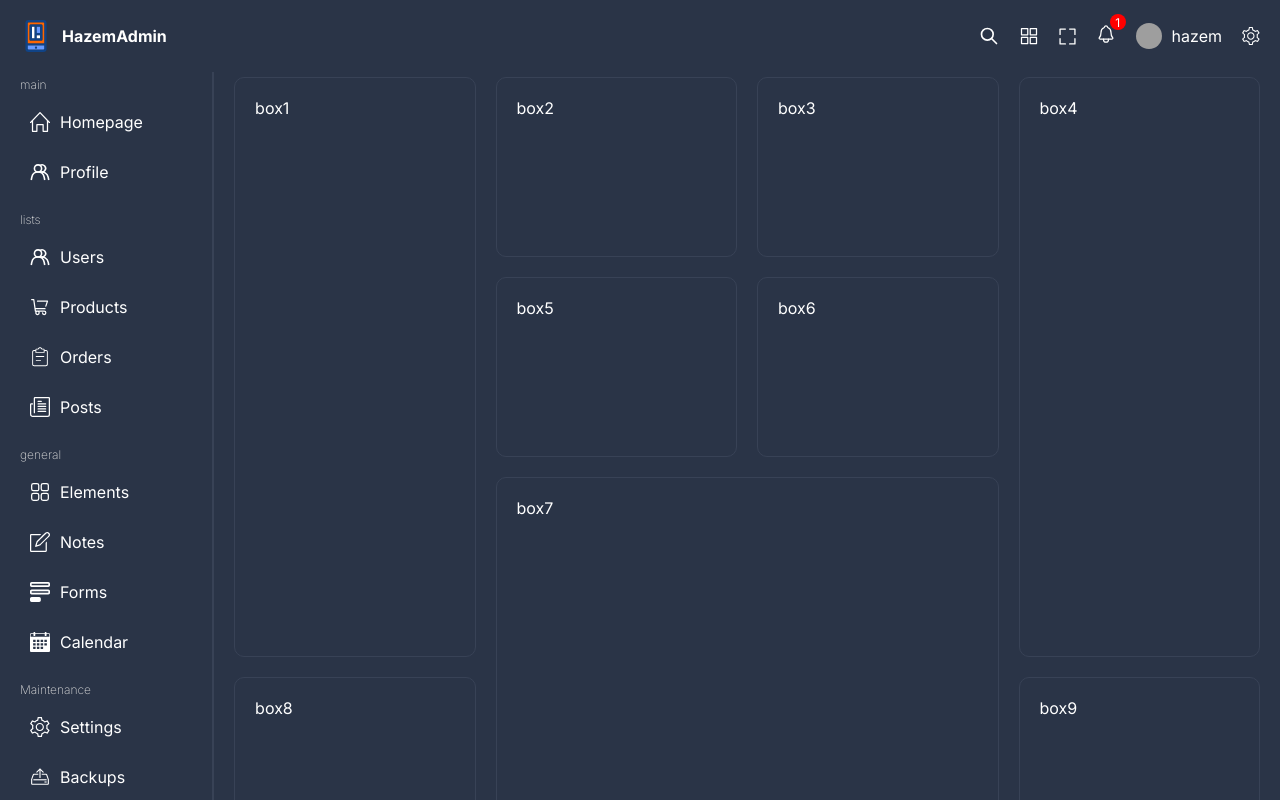
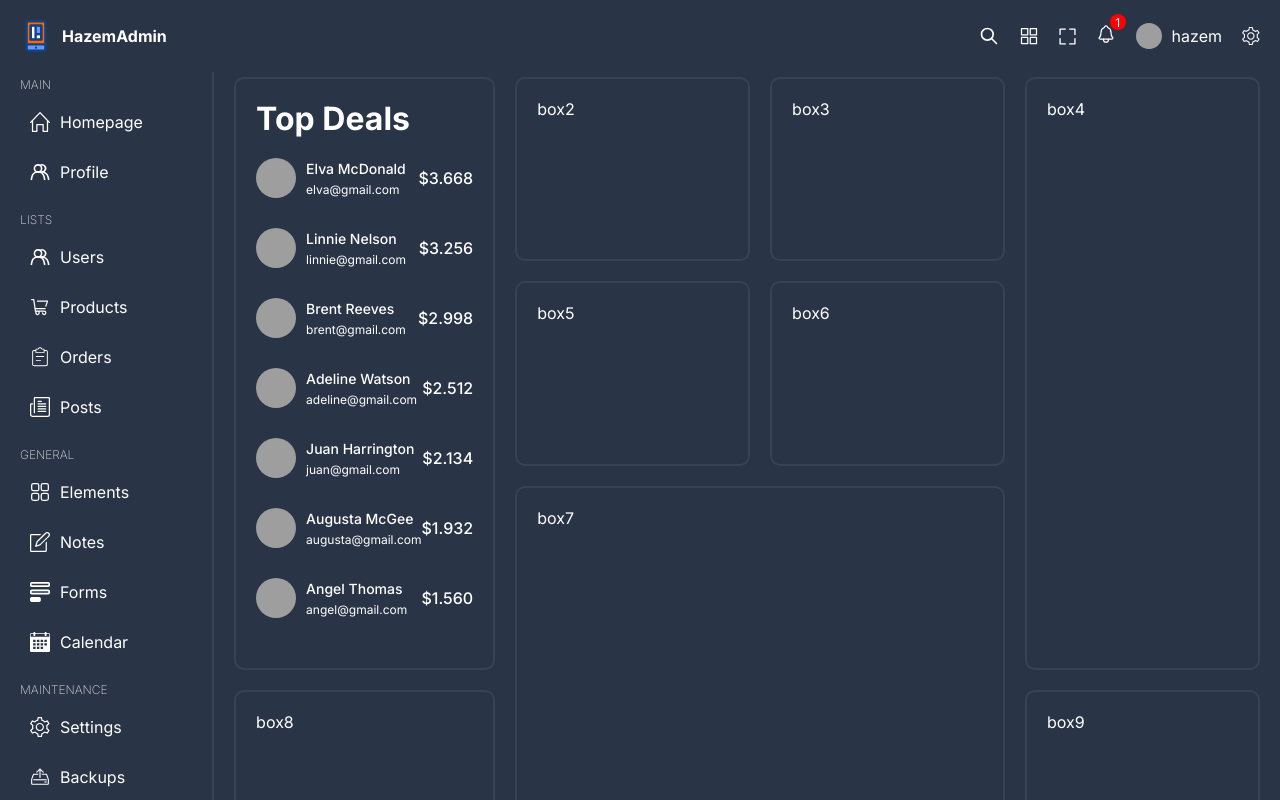
Before and after one commit to hazemmohsen2000/admin-dashboard, a React (Vite) app: page / in a window 1280 px wide. Shown: the top 800 px of the page. Built offline with nearby package versions, Linux system fonts and the light colour scheme; grey boxes are pictures that could not be loaded.

Commit message:
home pages updates

```diff
--- a/src/componenets/menu/menu.scss
+++ b/src/componenets/menu/menu.scss
@@ -14,7 +14,9 @@
             font-size: 12px;
             font-weight: 200;
             color : $soft-color;
-                }
+            text-transform: uppercase;
+
+        }
 
         .ListItem{
             display: flex;
--- a/src/componenets/navbar/navbar.scss
+++ b/src/componenets/navbar/navbar.scss
@@ -21,12 +21,13 @@
 display: flex ;
 align-items: center;
 gap : 10px;
-    img{
-        width: 26px;
-        height: 26px;
-        border-radius: 50%;
-        object-fit: cover;
-    }
+
+}
+.user img {
+    width: 26px;
+    height: 26px;
+    border-radius: 50%;
+    object-fit: cover;
 }
 
 .notification {
--- a/src/componenets/topBox/TopBox.tsx
+++ b/src/componenets/topBox/TopBox.tsx
@@ -1,8 +1,28 @@
 import "./topbox.scss";
-
+import { topDealUsers } from "../../data";
 const TopBox = () => {
   return (
-    <div>TopBox</div>
+    <div className="topBox">
+        <h1>Top Deals</h1>
+        <div className="list">
+            {topDealUsers.map(user =>(
+                <div className="listitem" key={user.id}>
+                    <div className="user">
+                        <img src={user.img} className="img-topb" alt=" users image" />
+                        <div className="userTexts">
+                            <span className="username">
+                                {user.username}
+                            </span>
+                            <span className="email">
+                                {user.email}
+                            </span>
+                        </div>
+                    </div>
+                    <span className="ammount"> {"$" + user.amount}</span>
+                </div>
+            ))}
+        </div>
+    </div>
   )
 }
 export default TopBox
--- a/src/componenets/topBox/topbox.scss
+++ b/src/componenets/topBox/topbox.scss
@@ -0,0 +1,43 @@
+
+.topBox{
+
+    h1{
+        margin-bottom: 20px;
+    }
+    .list{
+
+        .listitem{
+            display: flex;
+            justify-content: space-between;
+            align-items: center;
+            margin-bottom: 30px;
+            .user{
+                display: flex;
+
+                img{
+                width : 40px;
+                height: 40px;
+                border-radius: 50%;
+            }
+            .userTexts{
+                display: flex;
+                flex-direction: column;
+                gap : 5px;
+                .username{
+                    font-size: 14px;
+                    font-weight: 500;
+                }
+                .email{
+                    font-size: 12px;
+                }
+            }
+            }
+            .ammount{
+                font-weight: 500;
+            }
+        }
+
+
+    }
+
+}
--- a/src/pages/home/Home.tsx
+++ b/src/pages/home/Home.tsx
@@ -1,9 +1,10 @@
 
+import TopBox from "../../componenets/topBox/TopBox"
 import "./home.scss"
 const home = () => {
   return (
     <div className="home">
-      <div className="box box1">box1</div>
+      <div className="box box1"><TopBox/></div>
       <div className="box box2">box2</div>
       <div className="box box3">box3</div>
       <div className="box box4">box4</div>
--- a/src/pages/home/home.scss
+++ b/src/pages/home/home.scss
@@ -8,7 +8,7 @@
     .box{
         padding: 20px ;
         border-radius: 10px;
-        border : 1px solid $soft-bg ;
+        border : 2px solid $soft-bg ;
     }
 
     .box1{
```
